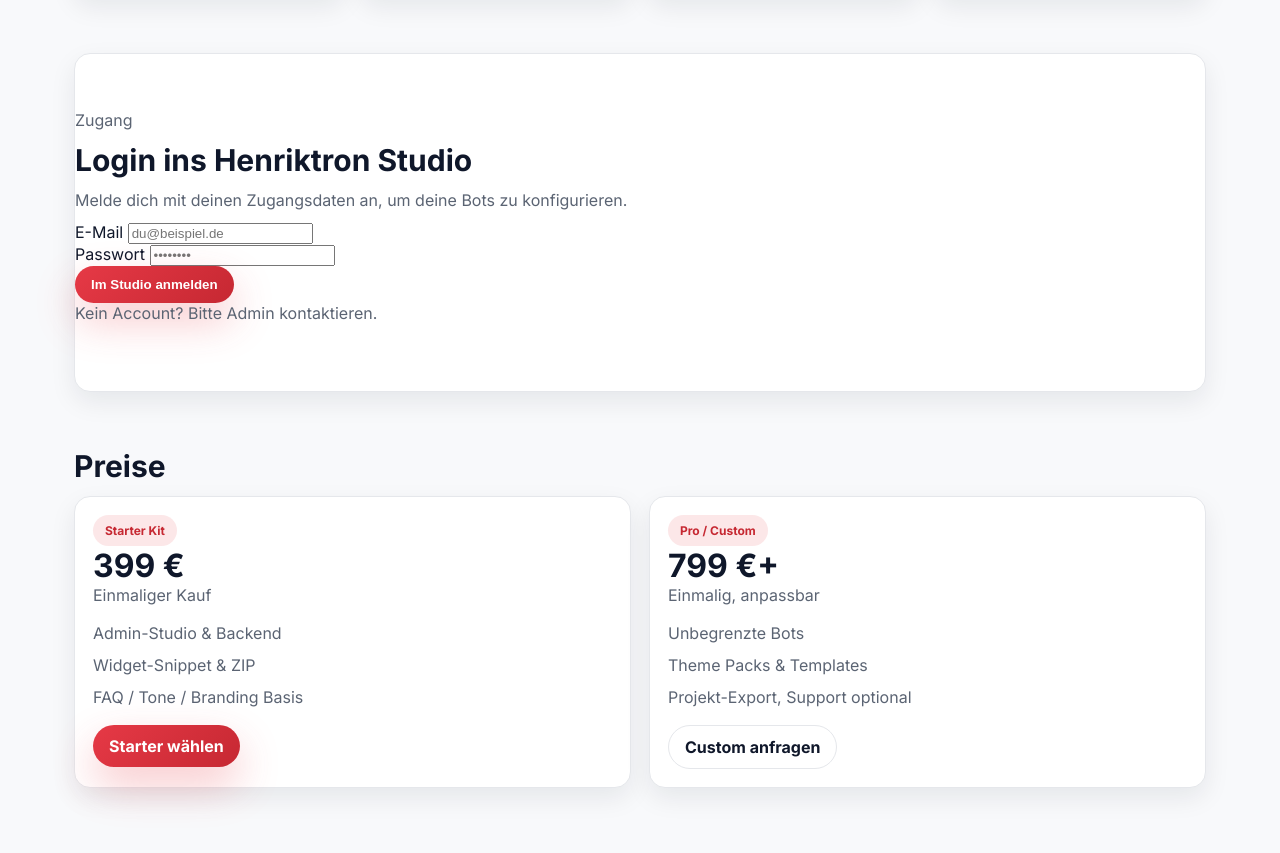
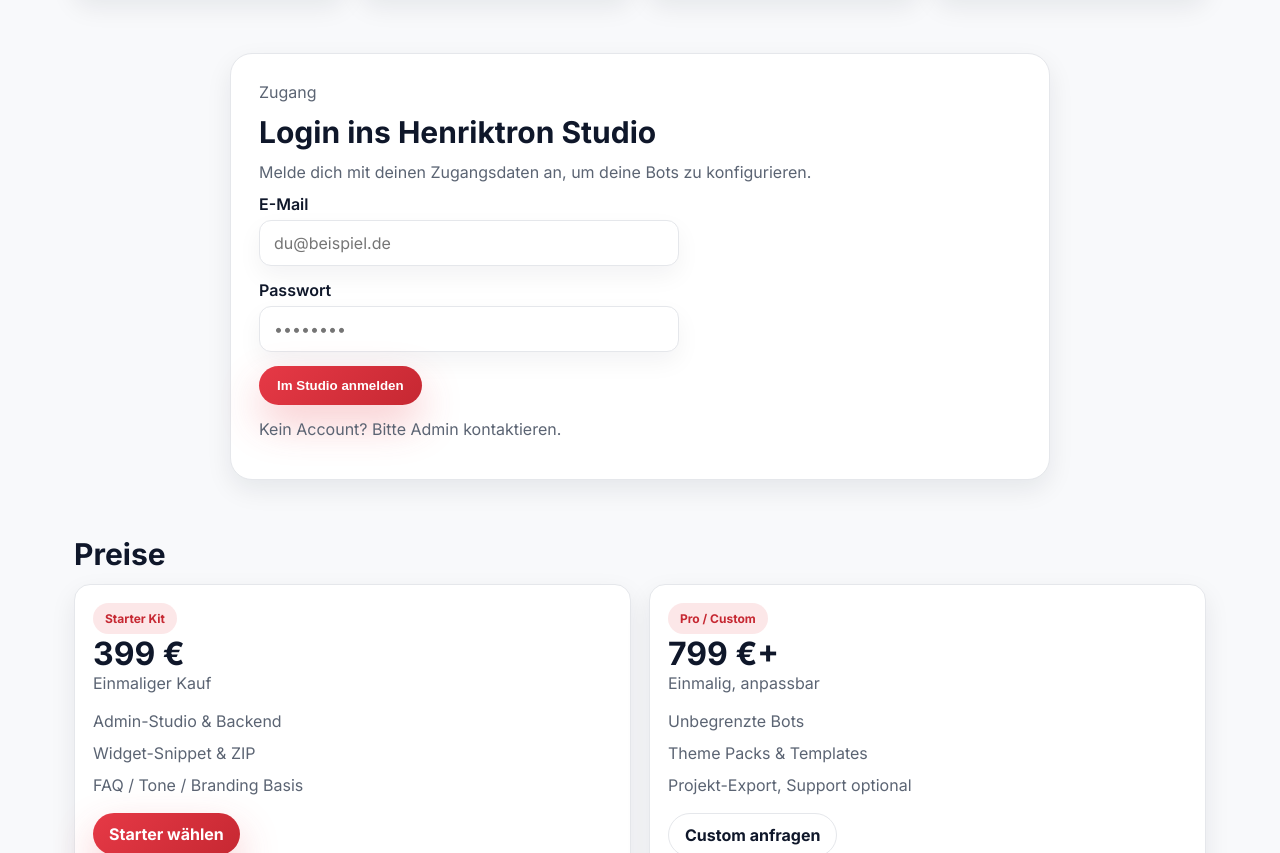
Before and after one commit to henrkk123/backend_stuio, a plain HTML site: page frontend/index.html in a window 1280 px wide. Shown: the part 1511-2364 px from the top of the page. Drawn offline with Linux system fonts and the light colour scheme; no server answers.

Commit message:
Polish studio login layout and inputs

```diff
--- a/frontend/css/style.css
+++ b/frontend/css/style.css
@@ -114,6 +114,41 @@
 .step-grid { display: grid; grid-template-columns: repeat(auto-fit, minmax(260px, 1fr)); gap: 16px; }
 .step { border-left: 3px solid var(--brand); padding-left: 14px; }
 
+.login-card {
+  max-width: 820px;
+  margin: 0 auto;
+  padding: 28px;
+  border-radius: 22px;
+}
+.login-inner {
+  max-width: 420px;
+}
+.login-form {
+  display: grid;
+  gap: 14px;
+}
+.login-form .field { display: grid; gap: 6px; }
+.login-form label { font-weight: 600; color: var(--text); }
+.login-form input {
+  width: 100%;
+  padding: 12px 14px;
+  border-radius: 12px;
+  border: 1px solid var(--border);
+  background: #fff;
+  color: var(--text);
+  font: inherit;
+  box-shadow: 0 10px 24px rgba(15,23,42,0.05);
+}
+.login-form input:focus {
+  outline: none;
+  border-color: var(--primary);
+  box-shadow: 0 0 0 3px rgba(230,57,70,0.16);
+}
+.login-form .btn {
+  justify-self: flex-start;
+  padding: 12px 18px;
+}
+
 .pricing { display: grid; grid-template-columns: repeat(auto-fit, minmax(280px, 1fr)); gap: 18px; }
 .price { font-size: 32px; font-weight: 800; color: var(--text); }
 .price-note { color: var(--muted); margin-top: 4px; }
--- a/frontend/index.html
+++ b/frontend/index.html
@@ -95,12 +95,13 @@
       </div>
     </section>
 
-    <section class="section card" id="studio-login">
+    <section class="section card login-card" id="studio-login">
       <div>
         <p class="eyebrow">Zugang</p>
         <h2>Login ins Henriktron Studio</h2>
         <p class="muted">Melde dich mit deinen Zugangsdaten an, um deine Bots zu konfigurieren.</p>
       </div>
+      <div class="login-inner">
         <form id="loginForm" class="login-form">
           <div class="field">
             <label for="loginEmail">E-Mail</label>
@@ -113,6 +114,7 @@
           <button class="btn primary" type="submit">Im Studio anmelden</button>
           <p class="muted small">Kein Account? Bitte Admin kontaktieren.</p>
         </form>
+      </div>
     </section>
 
     <section class="section">
```
Lines whose indentation alone changed are shown as unchanged.
